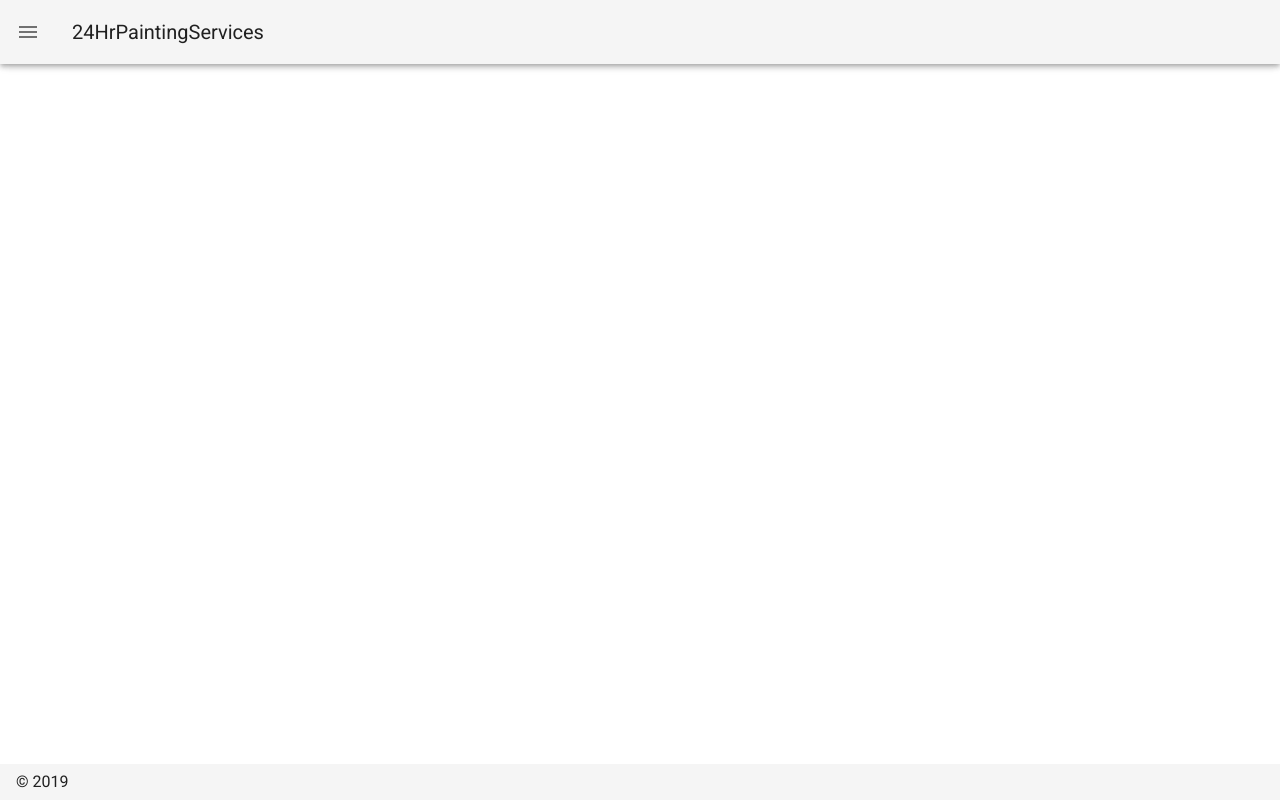
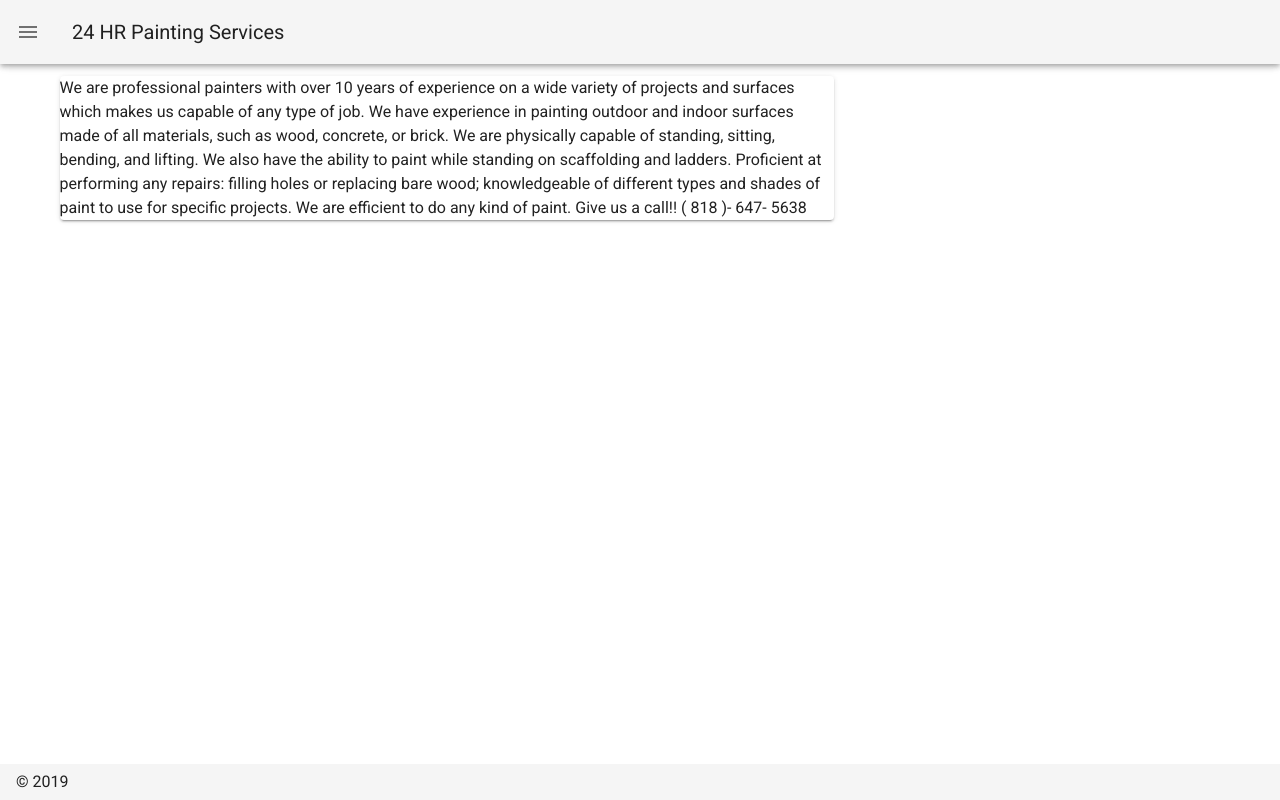
Before and after one commit to filrey/Nuxt-Applications, a Nuxt app: page /about in a window 1280 px wide. Built offline with nearby package versions, Linux system fonts and the light colour scheme.

Commit message:
about us page

```diff
--- a/layouts/default.vue
+++ b/layouts/default.vue
@@ -79,14 +79,14 @@ export default {
         },
         {
           icon: 'mdi-chart-bubble',
-          title: 'About',
-          to: '/About'
+          title: 'About Us',
+          to: '/about'
         }
       ],
       miniVariant: false,
       right: true,
       rightDrawer: false,
-      title: '24HrPaintingServices'
+      title: '24 HR Painting Services'
     }
   }
 }
--- /dev/null
+++ b/pages/about.vue
@@ -0,0 +1,21 @@
+<template>
+  <v-flex xs12 sm12 md8>
+    <v-card>
+      <div>
+        We are professional painters with over 10 years of experience on a wide
+        variety of projects and surfaces which makes us capable of any type of
+        job. We have experience in painting outdoor and indoor surfaces made of
+        all materials, such as wood, concrete, or brick. We are physically
+        capable of standing, sitting, bending, and lifting. We also have the
+        ability to paint while standing on scaffolding and ladders. Proficient
+        at performing any repairs: filling holes or replacing bare wood;
+        knowledgeable of different types and shades of paint to use for specific
+        projects. We are efficient to do any kind of paint. Give us a call!! (
+        818 )- 647- 5638
+      </div>
+    </v-card>
+  </v-flex>
+</template>
+<script>
+export default {}
+</script>
```
Also changed, not shown: pages/index.vue (+2 -5 lines).
